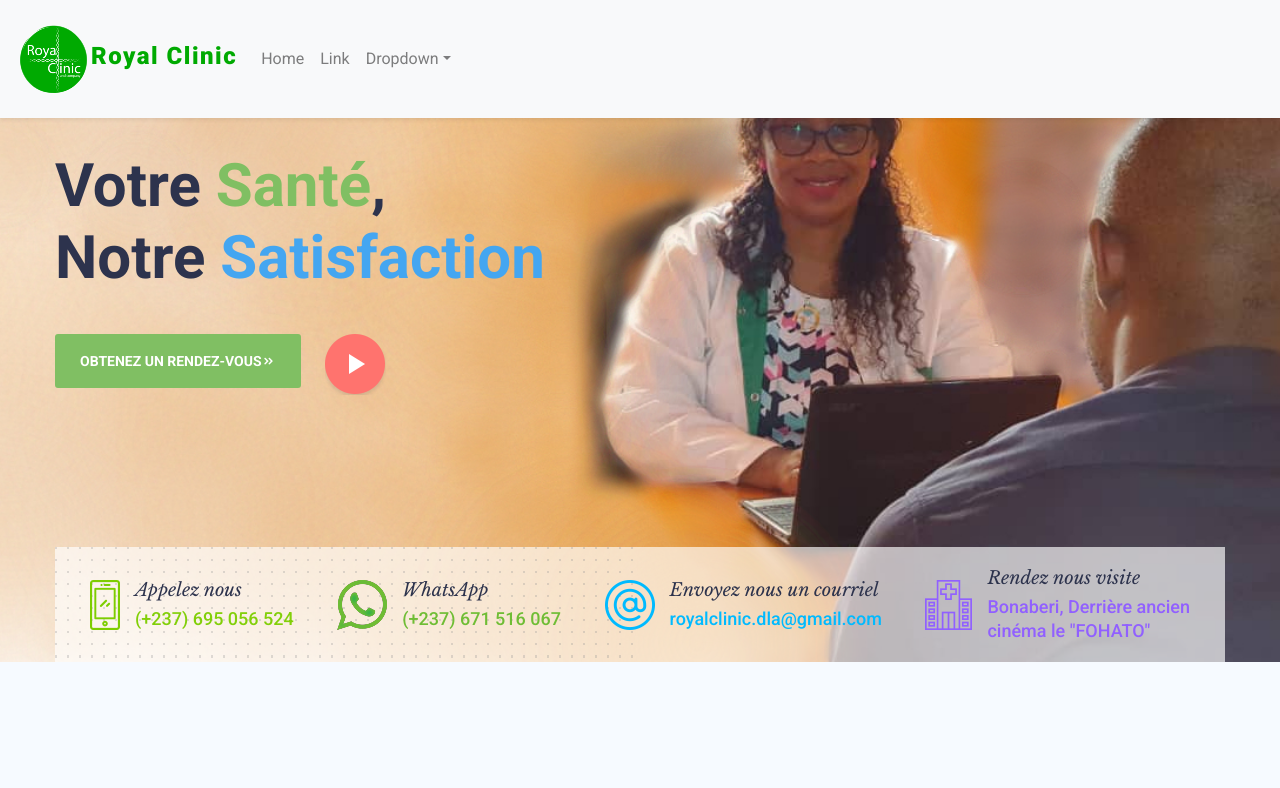
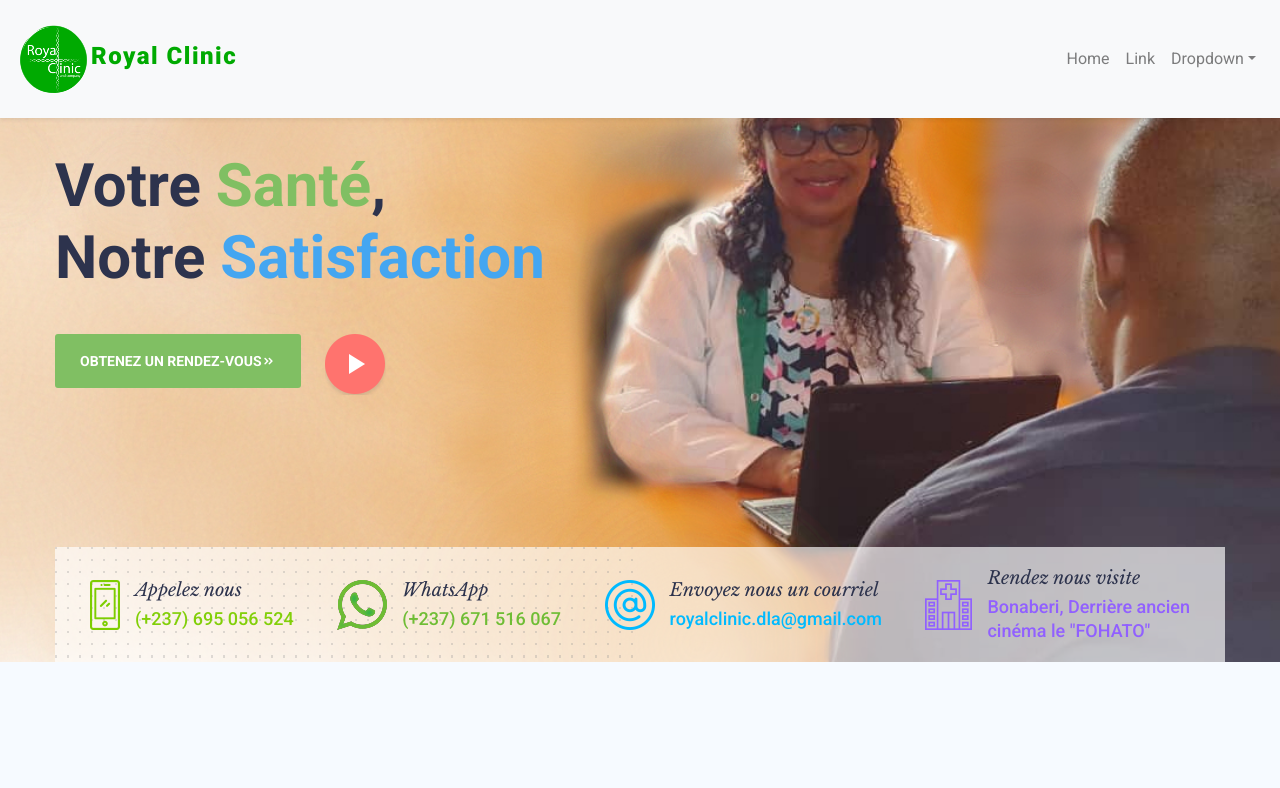
Before and after one commit to bricedjilo/clinic, a React (Create React App) app: page / in a window 1280 px wide. Shown: the top 788 px of the page. Built offline with nearby package versions, Linux system fonts and the light colour scheme.

Commit message:
menu left

```diff
--- a/src/components/menu-bar/menu-bar.jsx
+++ b/src/components/menu-bar/menu-bar.jsx
@@ -26,7 +26,7 @@ export const MenuBar = (props) => {
       </Navbar.Brand>
       <Navbar.Toggle aria-controls="basic-navbar-nav" />
       <Navbar.Collapse id="basic-navbar-nav">
-        <Nav className="mr-auto">
+        <Nav className="ml-auto">
           <Nav.Link href="#home">Home</Nav.Link>
           <Nav.Link href="#link">Link</Nav.Link>
           <NavDropdown title="Dropdown" id="basic-nav-dropdown">
```
